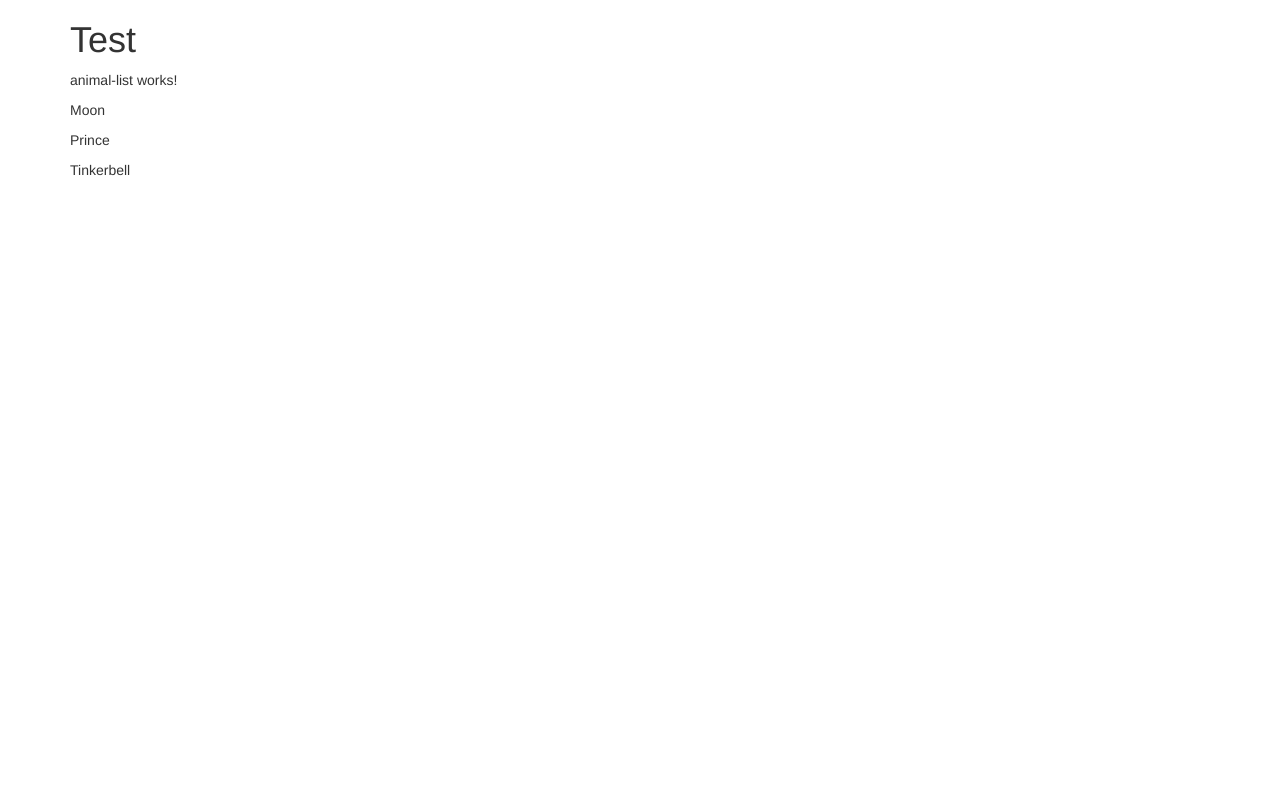
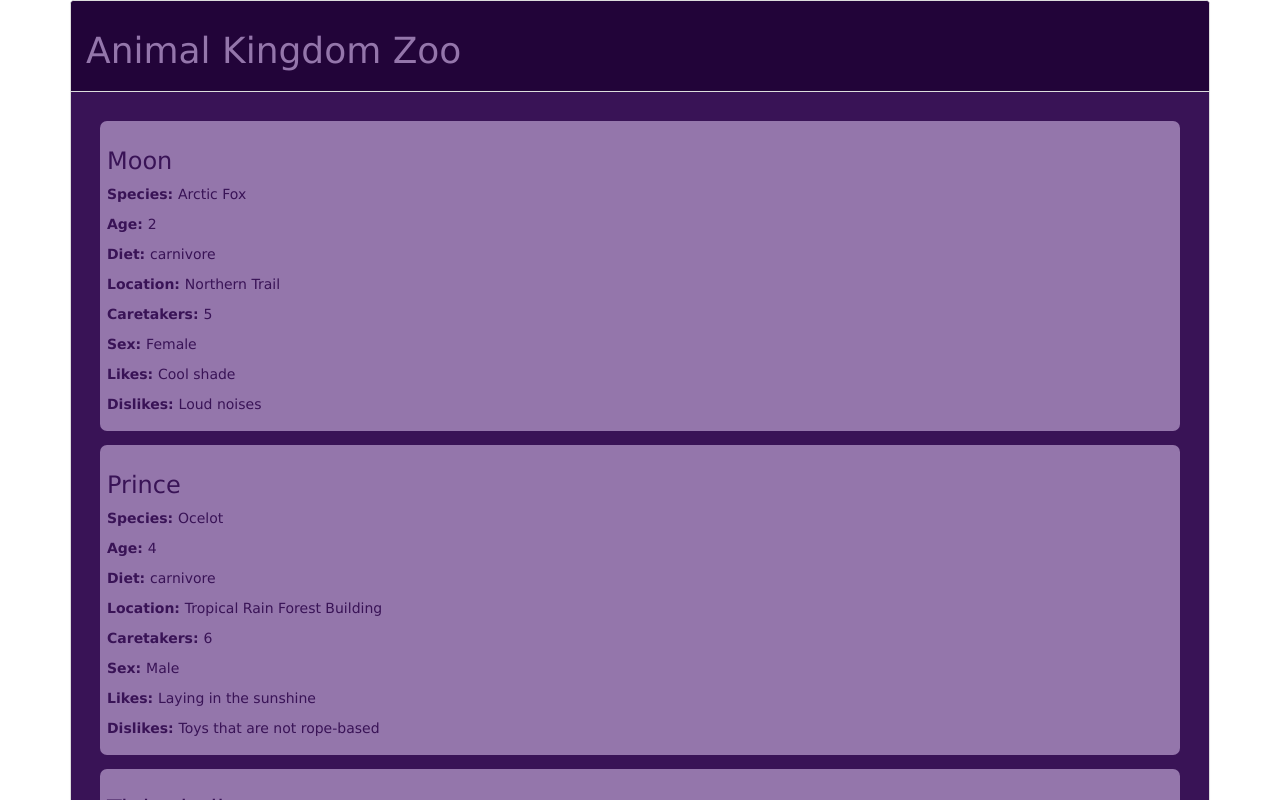
Before and after one commit to benjpac/local-zoo, an Angular app: page / in a window 1280 px wide. Shown: the top 800 px of the page. Built offline with nearby package versions, Linux system fonts and the light colour scheme.

Commit message:
add styling and bookmark icon

```diff
--- a/src/app/animal-list/animal-list.component.css
+++ b/src/app/animal-list/animal-list.component.css
@@ -0,0 +1,7 @@
+.well-base {
+  background: #9476ab;
+  color: #391356;
+  padding: 0.5em;
+  margin: 1em;
+  border-radius: 0.5em;
+}
--- a/src/app/animal-list/animal-list.component.html
+++ b/src/app/animal-list/animal-list.component.html
@@ -1,7 +1,13 @@
-<p>
-  animal-list works!
-</p>
-
 <div *ngFor="let animal of animals">
-  <p>{{animal.name}}</p>
+  <div class="well-base">
+    <h3>{{animal.name}}</h3>
+    <p><b>Species: </b>{{animal.species}}</p>
+    <p><b>Age: </b>{{animal.age}}</p>
+    <p><b>Diet: </b>{{animal.diet}}</p>
+    <p><b>Location: </b>{{animal.location}}</p>
+    <p><b>Caretakers: </b>{{animal.caretakers}}</p>
+    <p><b>Sex: </b>{{animal.sex}}</p>
+    <p><b>Likes: </b>{{animal.likes}}</p>
+    <p><b>Dislikes: </b>{{animal.dislikes}}</p>
+  </div>
 </div>
--- a/src/app/app.component.css
+++ b/src/app/app.component.css
@@ -0,0 +1,9 @@
+.base {
+  background: #391356;
+  font-family : verdana, arial, helvetica, sans-serif;
+}
+
+.panel-heading {
+  color: #9476AB;
+  background: #220439;
+}
--- a/src/app/app.component.html
+++ b/src/app/app.component.html
@@ -1,8 +1,14 @@
 <div class="container">
   <div class="row">
     <div class="col-md-12">
-      <h1>Test</h1>
-      <app-animal-list></app-animal-list>
+        <div class="panel panel-default base">
+          <div class="panel-heading">
+            <h3 class="panel-title"><h1>Animal Kingdom Zoo</h1></h3>
+          </div>
+          <div class="panel-body">
+            <app-animal-list></app-animal-list>
+          </div>
+        </div>
     </div>
   </div>
 </div>
--- a/src/app/app.component.ts
+++ b/src/app/app.component.ts
@@ -1,5 +1,5 @@
 import { Component } from '@angular/core';
-import { Animal } from './animal.model';
+// import { Animal } from './animal.model';
 import { AnimalService } from './animal.service';
 
 @Component({
--- a/src/index.html
+++ b/src/index.html
@@ -2,7 +2,7 @@
 <html lang="en">
 <head>
   <meta charset="utf-8">
-  <title>Local Zoo</title>
+  <title>Animal Kingdom Zoo</title>
   <base href="/">
 
   <meta name="viewport" content="width=device-width, initial-scale=1">
```
Also changed, not shown: 1 other file (tests, documents, lock files or other folders).
